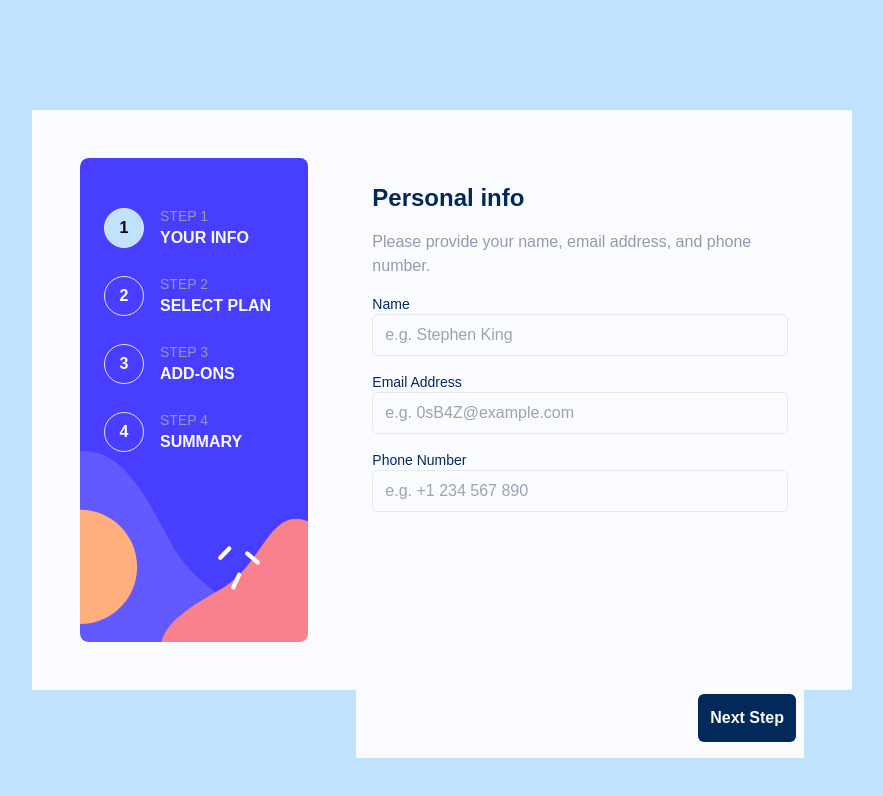
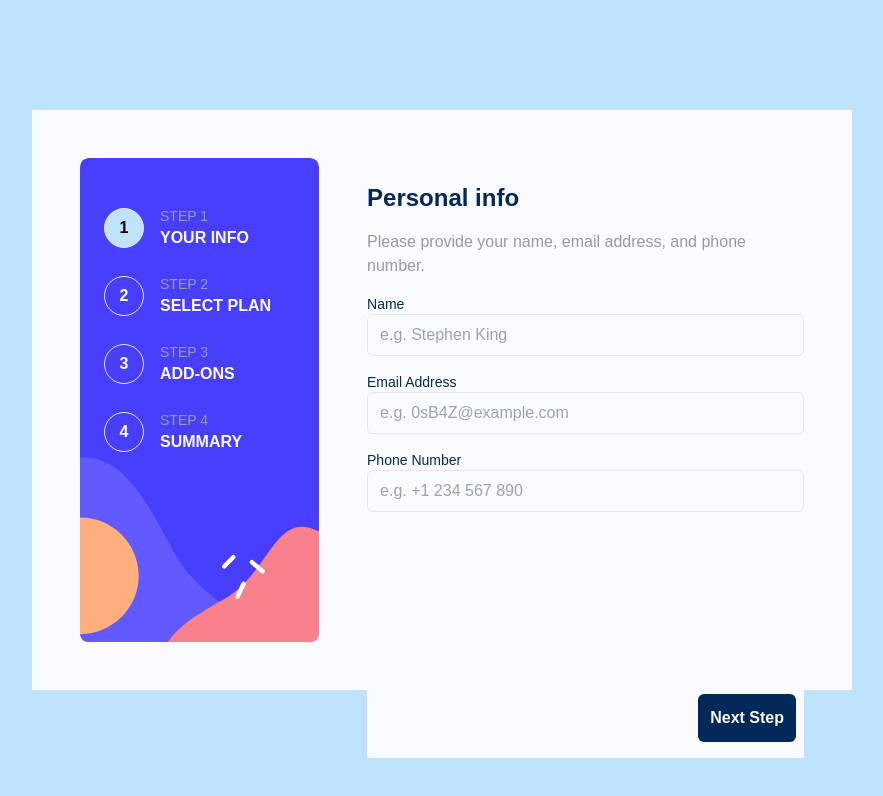
Before and after one commit to gonferreyra/multi-step-form, a React (Vite) app: page / in a window 1280 px wide. Shown: the top 796 px of the page, without its empty margins (198-1081 px from the left). Built offline with nearby package versions, Linux system fonts and the light colour scheme.

Commit message:
removing padding on lg screens

```diff
--- a/src/components/FormSteps/FormStep1.tsx
+++ b/src/components/FormSteps/FormStep1.tsx
@@ -18,7 +18,7 @@ export default function FormStep1() {
   } = useFormContext<FormValues>();
 
   return (
-    <div className="mx-auto mb-4 flex w-[90%] max-w-[500px] flex-col gap-4 rounded-xl bg-alabaster px-4 py-6 shadow-md lg:w-full lg:shadow-none">
+    <div className="mx-auto mb-4 flex w-[90%] max-w-[500px] flex-col gap-4 rounded-xl bg-alabaster px-4 py-6 shadow-md lg:w-full lg:px-0 lg:shadow-none">
       <FormTitle>Personal info</FormTitle>
 
       <FormSubtitle>
--- a/src/components/FormSteps/FormStep2.tsx
+++ b/src/components/FormSteps/FormStep2.tsx
@@ -30,7 +30,7 @@ export default function FormStep2({
   };
 
   return (
-    <div className="mx-auto mb-4 flex w-[90%] max-w-[500px] flex-col gap-4 rounded-xl bg-alabaster px-4 py-6 shadow-md lg:w-full lg:shadow-none">
+    <div className="mx-auto mb-4 flex w-[90%] max-w-[500px] flex-col gap-4 rounded-xl bg-alabaster px-4 py-6 shadow-md lg:w-full lg:px-0 lg:shadow-none">
       <FormTitle>Select your plan</FormTitle>
       <FormSubtitle>
         You have the option of monthly or yearly billing
```
